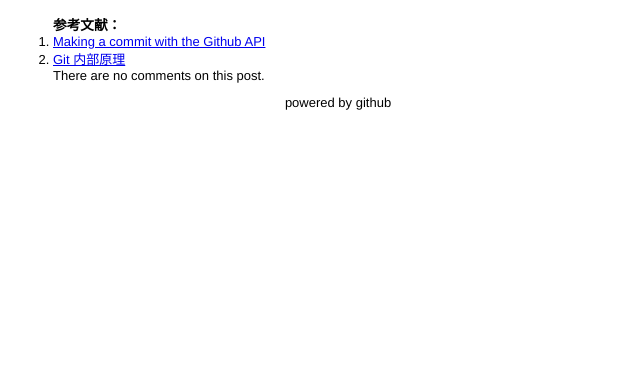
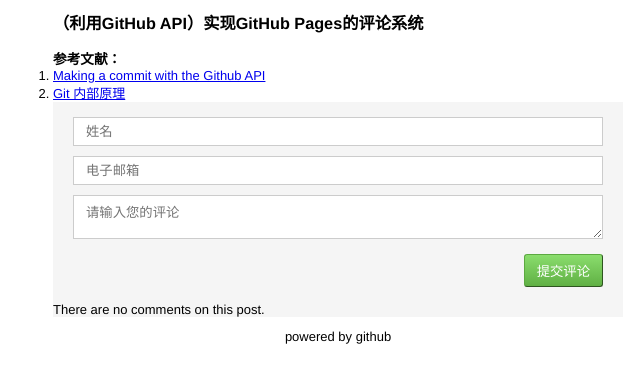
Before and after one commit to rob2468/rob2468.github.io, a Jekyll site: the page built from _posts/2017-04-18-commentme.md, in a window 1280 px wide. Shown: the top 383 px of the page, without its empty margins (302-942 px from the left). Built offline with Jekyll 4.4.1, drawn with Linux system fonts in a browser that asks for light colours; nearby versions of some CDN libraries.

Commit message:
front end support display comment form

```diff
--- a/_layouts/post.html
+++ b/_layouts/post.html
@@ -68,6 +68,16 @@
         <div class="main">
         {{ content }}
 
+        <div class="comment_area">
+        <!-- comment form -->
+        <div class="comment_form">
+          <form>
+            <input type="text" placeholder="姓名"></input>
+            <input type="text" placeholder="电子邮箱"></input>
+            <textarea placeholder="请输入您的评论"></textarea>
+            <input type="button" value="提交评论"></input>
+          </form>
+        </div>
         <!-- <div id="commentit"></div>
         <script type="text/javascript">
           /** CONFIGURATION VARIABLES **/
@@ -84,6 +94,7 @@
               (document.getElementsByTagName('head')[0] || document.getElementsByTagName('body')[0]).appendChild(commentit);
           })();
         </script> -->
+        <!-- comments -->
         {% assign pageid = page.id %}
         {%if site.data.comments[pageid] %}
             {% assign sorted_comments = (site.data.comments[pageid] | sort: 'date') %}
@@ -96,6 +107,7 @@
         {% else %}
             There are no comments on this post.
         {% endfor %}
+        </div>
         </div><!-- main -->
 
         <div class="footer">
--- a/_posts/2017-04-18-commentme.md
+++ b/_posts/2017-04-18-commentme.md
@@ -4,6 +4,7 @@ title: （利用GitHub API）实现GitHub Pages的评论系统
 id: id-2017-04-18
 ---
 
+<h1>{{ page.title }}</h1>
 
 <h3>参考文献：</h3>
 1. <a href="https://mdswanson.com/blog/2011/07/23/digging-around-the-github-api-take-2.html" target="_blank">Making a commit with the Github API</a>
--- a/css/post.css
+++ b/css/post.css
@@ -17,13 +17,52 @@ h3
     margin: 1em 0 0 0;
 }
 
-h4, h5, h6
-{
+h4, h5, h6 {
     font-size: 1em;
     margin: 1em 0;
 }
-
-p
-{
+p {
     line-height: 1.5em;
 }
+
+div.comment_area {
+  background-color: #f5f5f5;
+}
+div.comment_form {
+  padding: 15px 20px;
+}
+form:after {
+    display: block;
+    content: "";
+    clear: both;
+}
+input[type="text"], textarea {
+  display: block;
+  border: 1px solid #ccc;
+  width: 100%;
+  box-sizing: border-box;
+  float: left;
+  padding: 6px 12px;
+}
+input[type="text"] {
+  margin-bottom: 10px;
+}
+textarea {
+  resize: vertical;
+}
+input[type="button"] {
+  margin-top: 15px;
+  padding: 6px 12px;
+  border-radius: 3px;
+  border-width: 1px;
+  color: #fff;
+  background-image: linear-gradient(#8add6d, #60b044);
+  border-color: #5ca941;
+  width: auto;
+  float: right;
+}
+input[type="button"]:after {
+    display: block;
+    content: "";
+    clear: both;
+}
```
